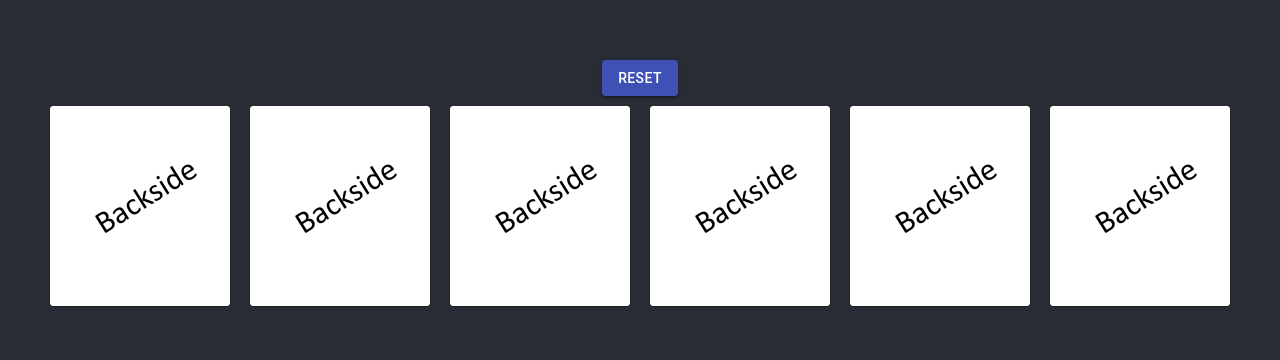
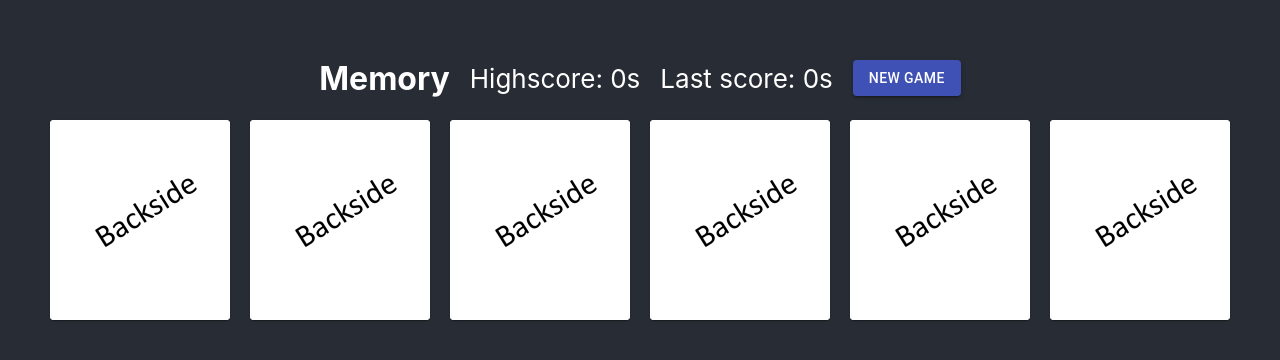
Before and after one commit to LeniKoehler/react-memory, a React (Create React App) app in the folder memo/: page / in a window 1280 px wide. Shown: the part 212-572 px from the top of the page. Built offline with nearby package versions, Linux system fonts and the light colour scheme.

Commit message:
feat(UI): added headline with tile and score fields

```diff
--- a/memo/src/App.css
+++ b/memo/src/App.css
@@ -44,3 +44,19 @@
 .card {
   margin: 5%;
 }
+
+.headline {
+  display: flex;
+  flex-direction: row;
+  align-items: center;
+  margin: 1%;
+}
+.headline .title{
+
+ font-weight: bold;
+ font-size: xx-large;
+ padding-right: 20px;
+}
+.score {
+  padding-right: 20px;
+}
--- a/memo/src/App.js
+++ b/memo/src/App.js
@@ -2,14 +2,25 @@ import { useState } from "react";
 import "./App.css";
 import MemGame from "./components/MemGame.js";
 import Button from "@material-ui/core/Button";
-import {resetCards} from "./components/MemCard.js"
+import { resetCards } from "./components/MemCard.js"
 
 function App() {
   const [reset, setReset] = useState(false);
-
+  const [score, setScore] = useState(0);
+  const [lastScore, setLastScore] = useState(0);
   return (
     <div className="App">
       <header className="App-header">
+        <div class="headline">
+          <div class="title">
+            Memory
+          </div>
+          <div class="score">
+            Highscore: {score}s
+          </div>
+          <div class="score">
+            Last score: {lastScore}s
+          </div>
           <Button
             variant="contained"
             color="primary"
@@ -21,10 +32,11 @@ function App() {
               }, 5);
             }}
           >
-          Reset
+            New Game
           </Button>
+        </div>
         <div className="MemGame">
-          {!reset ? <MemGame /> : <div>Resetting!</div>}
+          {!reset ? <MemGame startTime={new Date().getTime()} score={score} setScore={setScore} setLastScore={setLastScore} /> : <div>Resetting!</div>}
         </div>
       </header>
     </div>
--- a/memo/src/components/MemCard.js
+++ b/memo/src/components/MemCard.js
@@ -63,7 +63,6 @@ export default function MemCard(props) {
         if (i === 2) {
           currentlyRevealedCards = [];
           i = 0;
-          alert("It is a match!");
         }
       } else {
         if (
--- a/memo/src/components/MemGame.js
+++ b/memo/src/components/MemGame.js
@@ -4,9 +4,10 @@ import reactImageLogo from '../img/logo-react.png';
 import angular from '../img/angular.svg';
 import node from '../img/logo-node.png';
 
-export default function MemGame (props){
+export default function MemGame(props) {
     const [refresh, setRefresh] = useState(false)
     const [game, setGame] = useState([]) //--> ?
+
 
     const images = [
         reactImageLogo,
@@ -14,19 +15,20 @@ export default function MemGame (props){
         node
     ]
 
-    useEffect (() => {
+    useEffect(() => {
+
         const newGame = [];
         for (let i = 0; i < 3; i++) {
 
-            const firstCard =  {
-                id: 2*i,
+            const firstCard = {
+                id: 2 * i,
                 pairFound: false,
                 revealed: false,
                 image: images[i]
             }
 
             const secondCard = {
-                id: 2*i + 1,
+                id: 2 * i + 1,
                 pairFound: false,
                 revealed: false,
                 image: images[i]
@@ -41,16 +43,27 @@ export default function MemGame (props){
         setGame(shuffledGame);
 
     }, [])
-
+    useEffect(() => {
+        const finished = !game.some(card => !card.revealed)
+        if (finished && game.length > 0) {
+            setTimeout(() => {
+                let duration = ((new Date().getTime() - props.startTime) / 1000).toFixed(1);
+                props.setLastScore(duration);
+                if (duration < props.score || props.score === 0) {
+                    props.setScore(duration);
+                }
+            }, 500)
+        }
+    }, [refresh])
 
     return (
         <div className="cardContainer">
-            {game.map((card,index) => (
+            {game.map((card, index) => (
                 <div className="card" key={index}>
                     <MemCard
                         refresh={refresh}
                         setRefresh={setRefresh}
-                        status = {card}
+                        status={card}
                     />
                 </div>
             ))}
```
Lines whose indentation alone changed are shown as unchanged.
